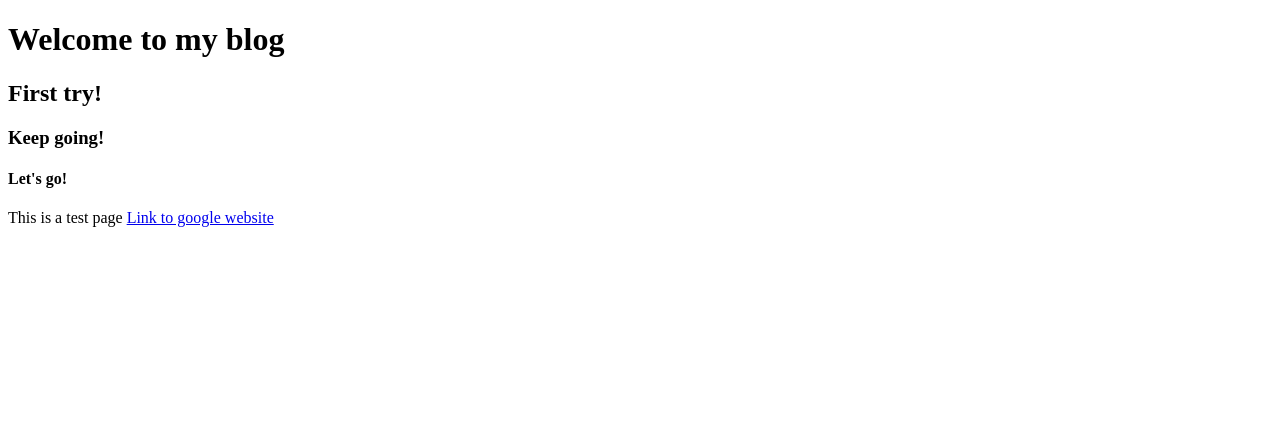
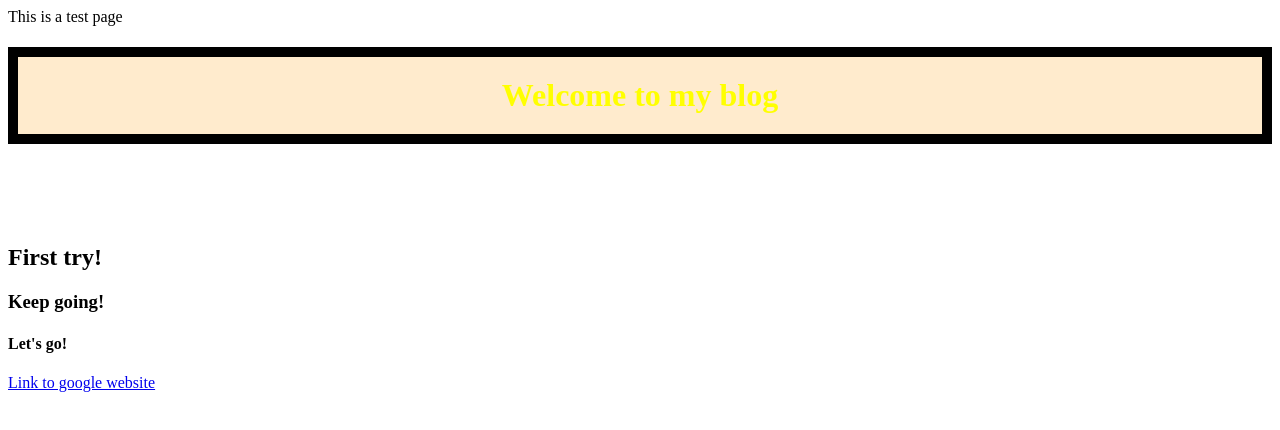
Before and after one commit to yvonneptech/techupbookswhere, a plain HTML site: page index.html in a window 1280 px wide. Drawn offline with Linux system fonts and the light colour scheme.

Commit message:
2nd commit

```diff
--- a/index.html
+++ b/index.html
@@ -1,15 +1,18 @@
 <!DOCTYPE html>
 <html>
+    <head>This is a test page
+
     <meta charset="UTF-8">
     <meta name="viewport" content="width=device-width, initial-scale=1.0">
     <title>My test page</title>
-
+    <link rel="stylesheet" href="style.css">
+</head>
 <body>
-    <h1>Welcome to my blog</h1>
+    <h1 class="title" id="important">Welcome to my blog</h1>
     <h2>First try!</h2>
     <h3>Keep going!</h3>
     <h4>Let's go!</h4>
-    <head>This is a test page</head>
+
     <a href="https://www.google.com/"> Link to google website</a>
 
 </body>
--- /dev/null
+++ b/style.css
@@ -0,0 +1,12 @@
+
+.title { color: red;
+    background-color: blanchedalmond;
+
+    text-align: center;
+border: 10px black solid;
+padding-top: 20px;
+padding-bottom: 20px;
+
+margin-bottom: 100px;
+}
+#important { color: yellow;}
```
